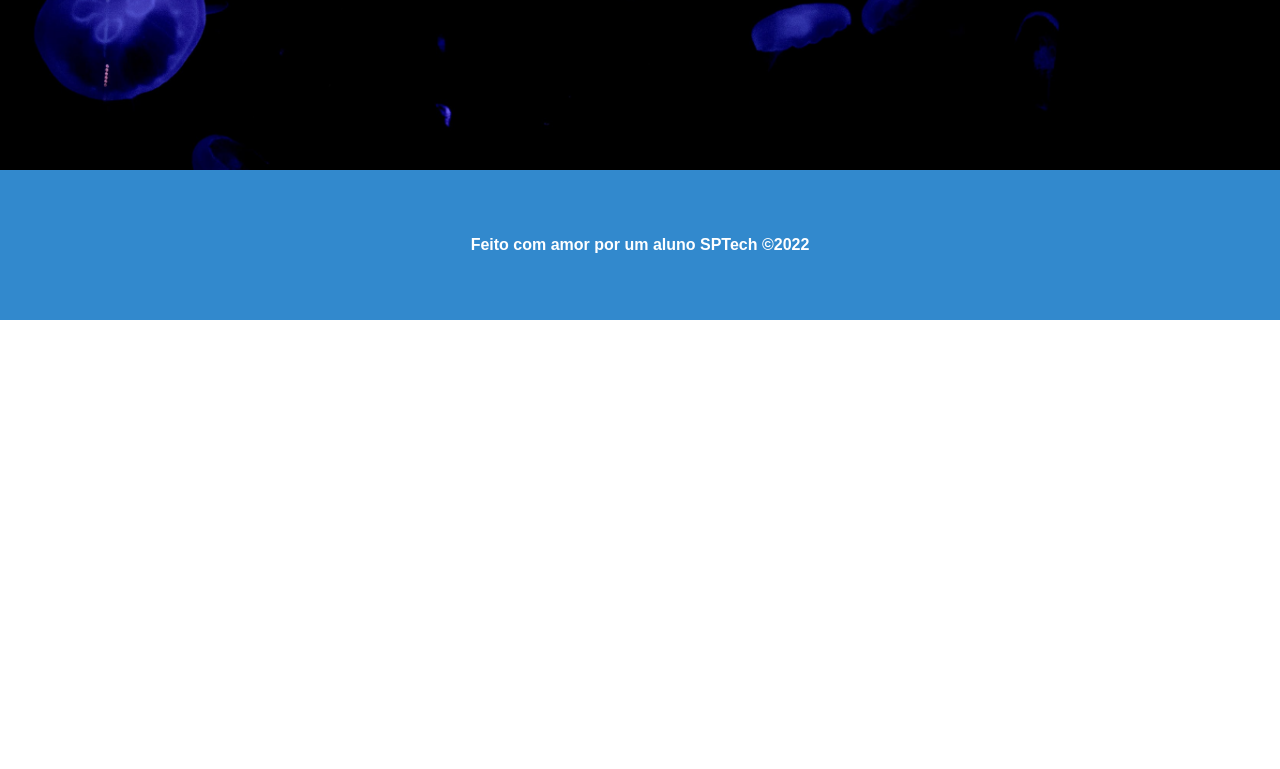
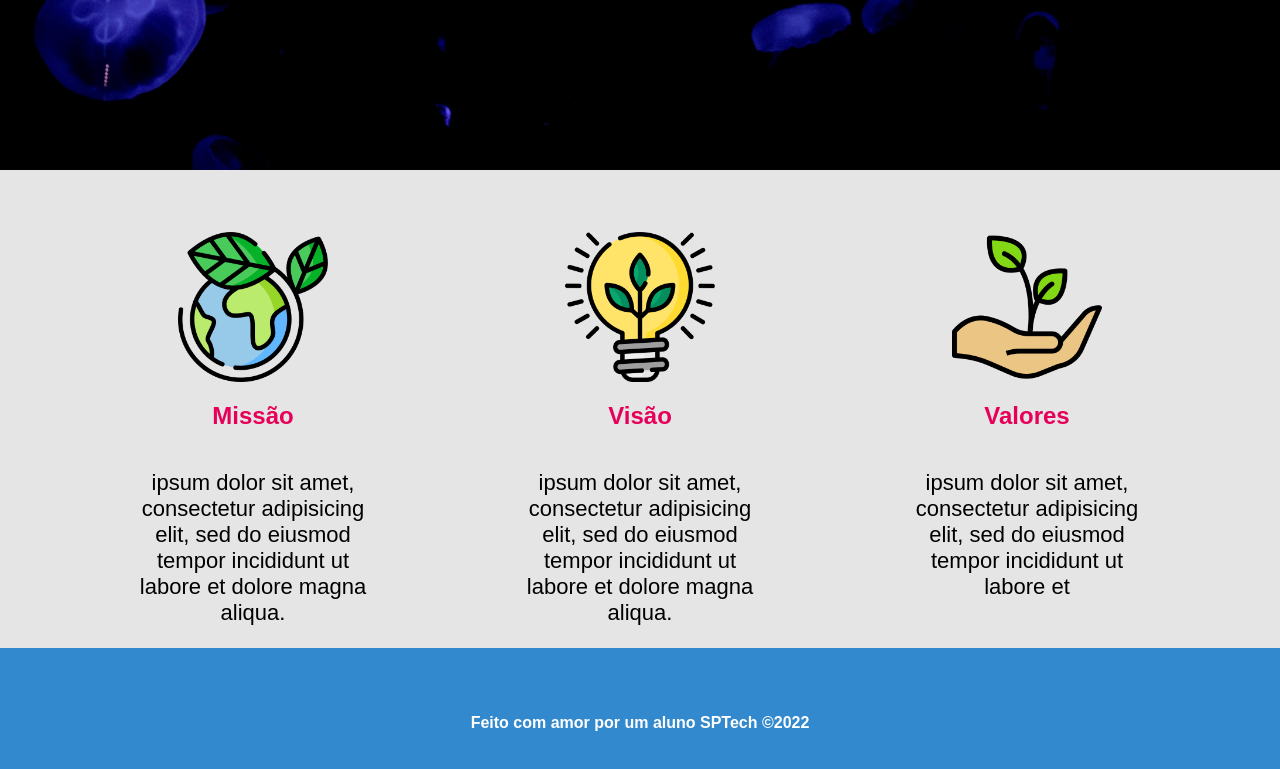
Before and after one commit to soaresricardo0131/projeto-ricardo-soares, a plain HTML site: page index.html in a window 1280 px wide. Shown: the part 463-1232 px from the top of the page. Before the commit the page ends 800 px from the top, so only its background shows below. Drawn offline with Linux system fonts and the light colour scheme.

Commit message:
versão 05-04

```diff
--- a/index.html
+++ b/index.html
@@ -31,6 +31,32 @@
         </div>
 
     </div>
+ <div class="conteudo">
+
+    <div class="container">
+
+        <div class="imagens">
+            <img src="planet-earth_color.png">
+            <h2> Missão</h2>
+            <p> ipsum dolor sit amet, consectetur adipisicing elit, sed do eiusmod
+            tempor incididunt ut labore et dolore magna aliqua.</p>
+         </div>
+
+        <div class="imagens">
+            <img src="lightbulb_color.png">
+            <h2> Visão</h2>
+            <p> ipsum dolor sit amet, consectetur adipisicing elit, sed do eiusmod
+            tempor incididunt ut labore et dolore magna aliqua. </p>
+        </div>
+
+        <div class="imagens">
+         <img src="growth_color.png">
+            <h2> Valores</h2>
+            <p> ipsum dolor sit amet, consectetur adipisicing elit, sed do eiusmod
+            tempor incididunt ut labore et</p>
+        </div>
+    </div>
+  </div>
 
     <div class="footer">
         <div class="container">
--- a/style.css
+++ b/style.css
@@ -18,7 +18,7 @@ body{
     display: flex;
     justify-content:space-between;
 }
-.banner .container.login{
+.banner .container.login ,.container.cadastro{
     justify-content: center;
 }
 .agora{
@@ -109,3 +109,35 @@ form input{
     cursor: pointer;
 
 }
+
+.imagens img{
+    width: 150px;
+}
+.conteudo{
+    background-color: #e5e5e5;
+}
+.imagens{
+    margin-top: 62px;
+    width: 250px;
+    display: flex;
+    flex-direction: column;
+    align-items: center;
+    justify-content: flex-start;
+}
+.imagens h2{
+    color:#e6005a;
+    margin-top: 0px;
+
+}
+.imagens h2, p{
+    margin-top: 20px;
+}
+.imagens p{
+    text-align: center;
+    font-size: 22px;
+}
+.conteudo .container{
+ display: flex;
+    justify-content:space-between;
+
+}
```
Also changed, not shown: cadastro.html (added, +59 -0 lines).
